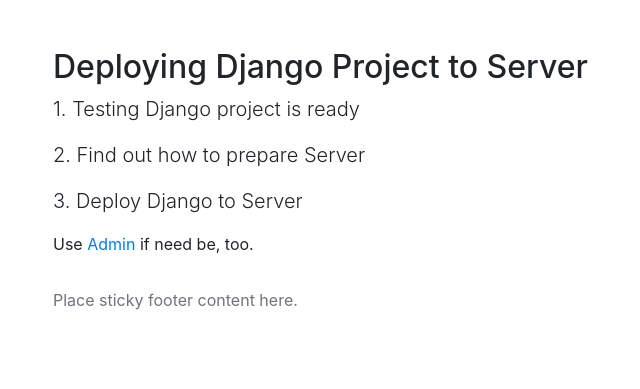
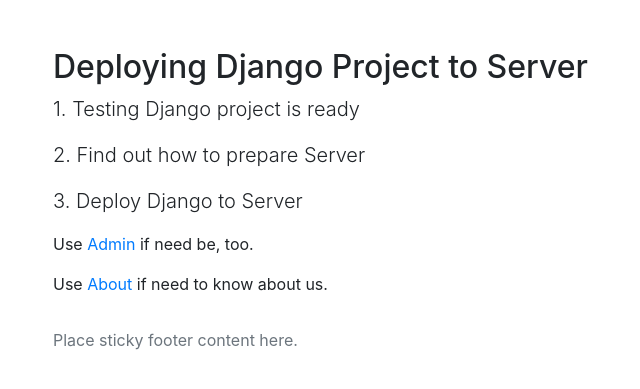
Before and after one commit to HDiman/nn-project_8, a Django app: page / in a window 1280 px wide. Shown: the top 389 px of the page, without its empty margins (32-672 px from the left). Run offline with Django 4.2, Linux system fonts and the light colour scheme.

Commit message:
NN.Project_8 ver. 1.2 (Создал Базовый вариант для размещения на Сервере)

```diff
--- a/django_server/main/templates/main/index.html
+++ b/django_server/main/templates/main/index.html
@@ -14,6 +14,7 @@
         <p class="lead">2. Find out how to prepare Server</p>
         <p class="lead">3. Deploy Django to Server</p>
         <p>Use <a href="admin">Admin</a> if need be, too.</p>
+        <p>Use <a href="{% url 'about'%}">About</a> if need to know about us.</p>
     </div>
 </main>
 
--- a/django_server/main/urls.py
+++ b/django_server/main/urls.py
@@ -3,4 +3,5 @@ from . import views
 
 urlpatterns = [
     path('', views.index, name="home"),
+    path('about', views.about, name="about"),
 ]
--- a/django_server/main/views.py
+++ b/django_server/main/views.py
@@ -1,5 +1,10 @@
 from django.shortcuts import render
+
 
 # Create your views here.
 def index(request):
     return render(request, 'main/index.html')
+
+
+def about(request):
+    return render(request, 'main/about.html')
```
Also changed, not shown: django_server/main/templates/main/about.html (added, +11 -0 lines).
